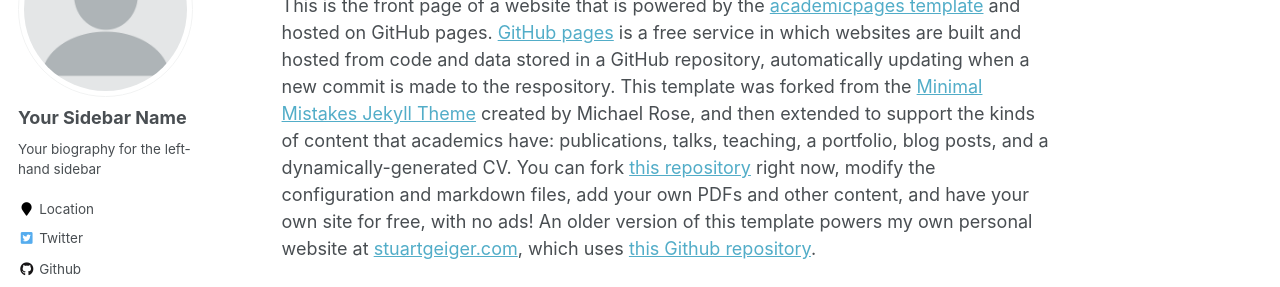
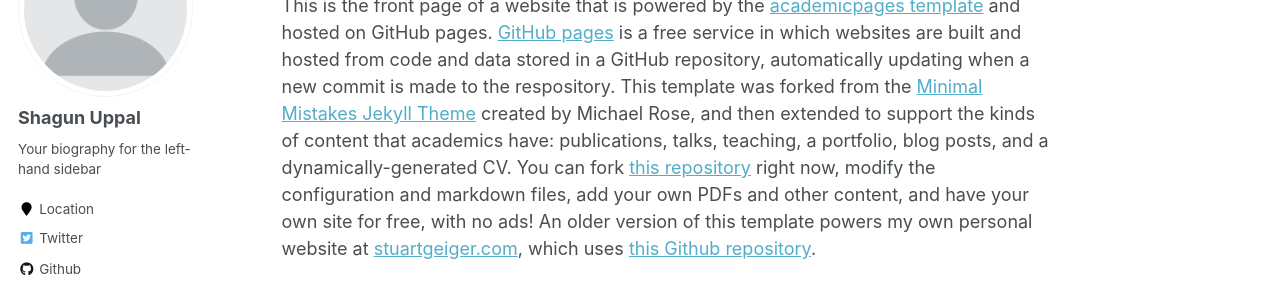
Before and after one commit to shagunuppal/shagunuppal.github.io, a Jekyll site: the page built from _pages/about.md, in a window 1280 px wide. Shown: the part 196-483 px from the top of the page. Built offline with Jekyll 4.4.1, drawn with Linux system fonts in a browser that asks for light colours; some web fonts are replaced.

Commit message:
username added

```diff
--- a/_config.yml
+++ b/_config.yml
@@ -80,7 +80,7 @@
 
 # Site Author
 author:
-  name             : "Your Sidebar Name"
+  name             : "Shagun Uppal"
   avatar           : "profile.png"
   bio              : "Your biography for the left-hand sidebar"
   location         : "Location"
```
